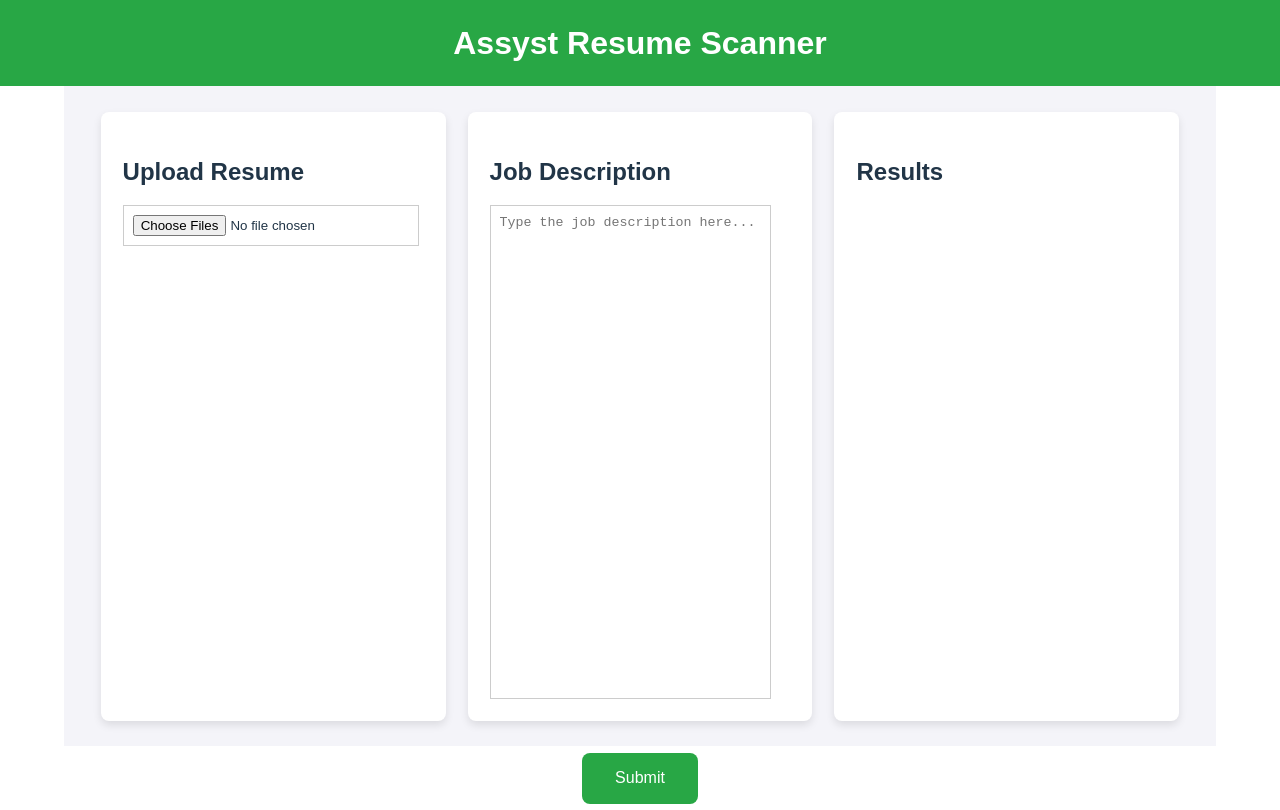
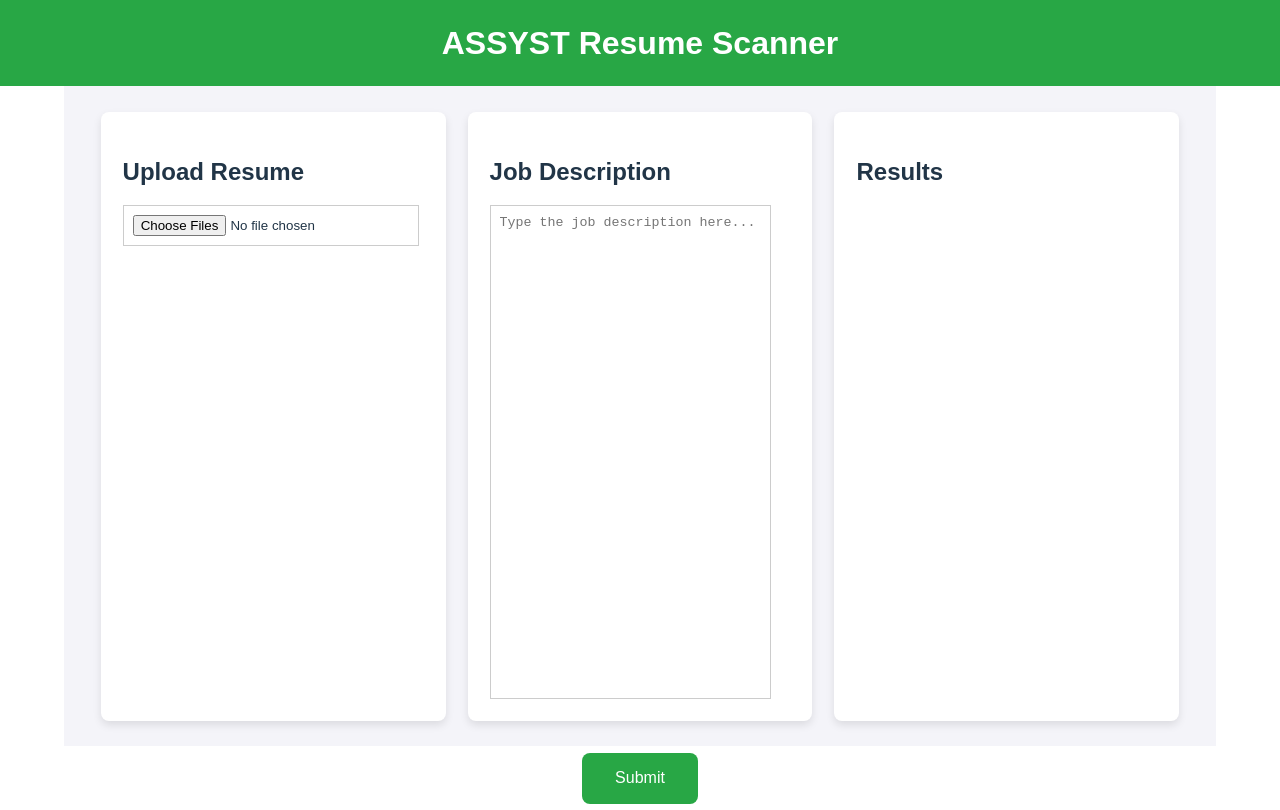
Before and after one commit to skulkarniassyst/resume-matcher, a React (Vite) app in the folder frontend/: page / in a window 1280 px wide. Built offline with nearby package versions, Linux system fonts and the light colour scheme.

Commit message:
name change

```diff
--- a/frontend/src/Layout.tsx
+++ b/frontend/src/Layout.tsx
@@ -69,7 +69,7 @@ const Layout: React.FC = () => {
   return (
     <>
       <div className="header">
-        Assyst Resume Scanner
+        ASSYST Resume Scanner
       </div>
       <div className="container">
         <div className="box">
```
